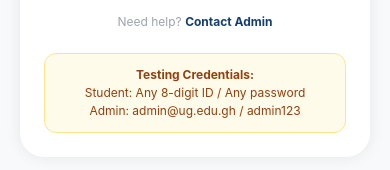
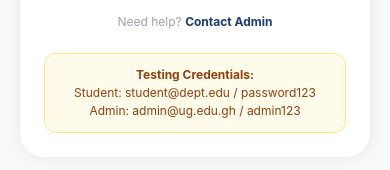
Before and after one commit to Stephanieawura/DEPARTMENT-REGISTRATION-APP, a React Native app in the folder rn-app/: screen /Login in a window 390 px wide. Shown: the part 479-649 px from the top of the page. Built offline with nearby package versions, Linux system fonts and the light colour scheme; what expo-linking would draw is missing.

Commit message:
docs: restore specific student demo credentials in login banner

```diff
--- a/rn-app/src/screens/LoginScreen.tsx
+++ b/rn-app/src/screens/LoginScreen.tsx
@@ -167,7 +167,7 @@ export default function LoginScreen({ navigation }: Props) {
             <View style={styles.demoBanner}>
               <Text style={styles.demoText}>
                 <Text style={{ fontWeight: "700" }}>Testing Credentials:{"\n"}</Text>
-                Student: Any 8-digit ID / Any password{"\n"}
+                Student: student@dept.edu / password123{"\n"}
                 Admin: admin@ug.edu.gh / admin123
               </Text>
             </View>
```
